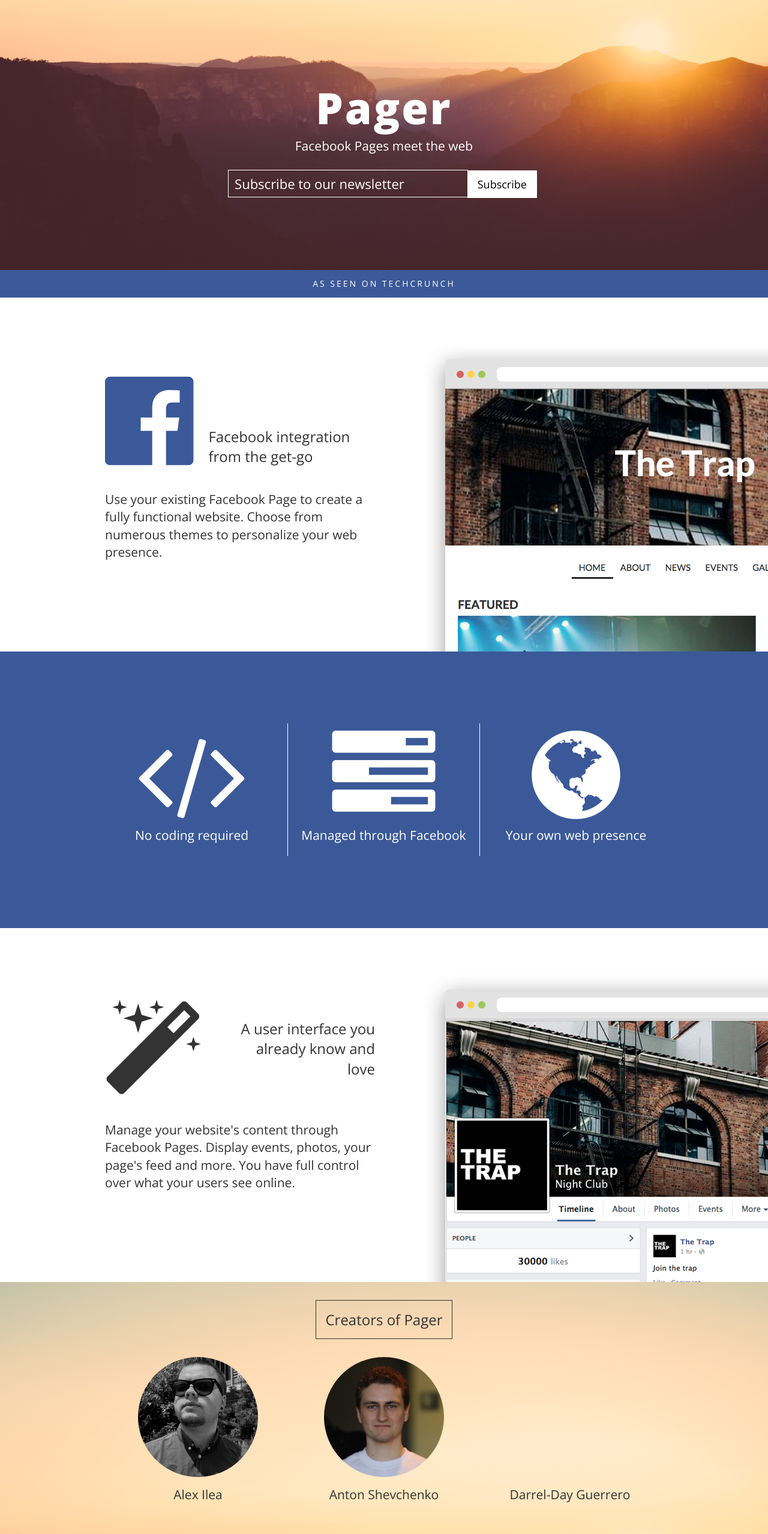
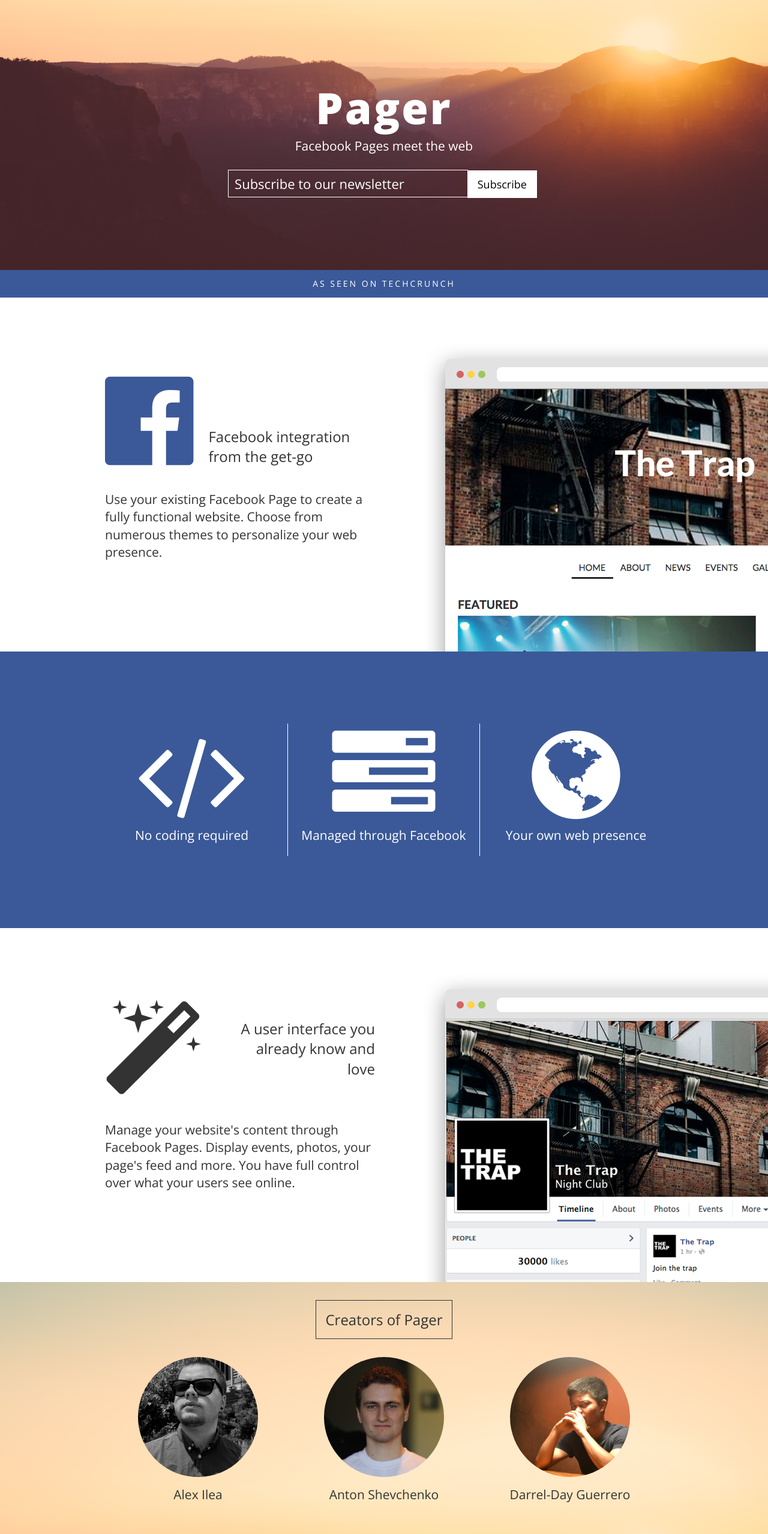
Before and after one commit to getpager/getpager.github.io, a Jekyll site: the page built from index.html, in a window 1280 px wide. Shown: the whole page at 60% size. Built offline with Jekyll 4.4.1, drawn with Linux system fonts in a browser that asks for light colours; nearby versions of some CDN libraries.

Commit message:
Fixed image

```diff
--- a/index.html
+++ b/index.html
@@ -99,7 +99,7 @@
         </a>
         <a href="http://ddayrg.com/" target="_blank">
           <div class="col-md-4 text-center">
-            <div class="creator" style="background-image: url('darrel.jpg');"></div>
+            <div class="creator" style="background-image: url('images/darrel.jpg');"></div>
             <p class="lead">Darrel-Day Guerrero</p>
           </div>
         </a>
```
